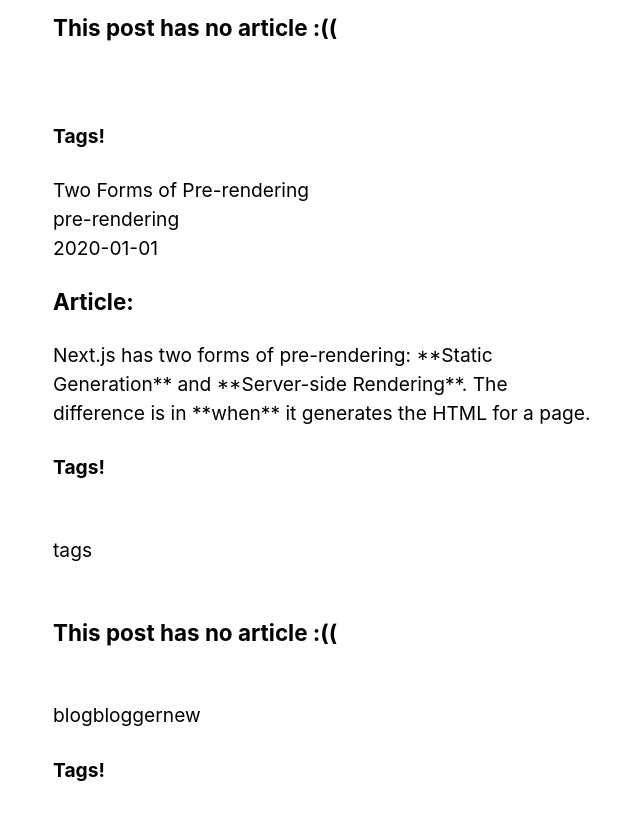
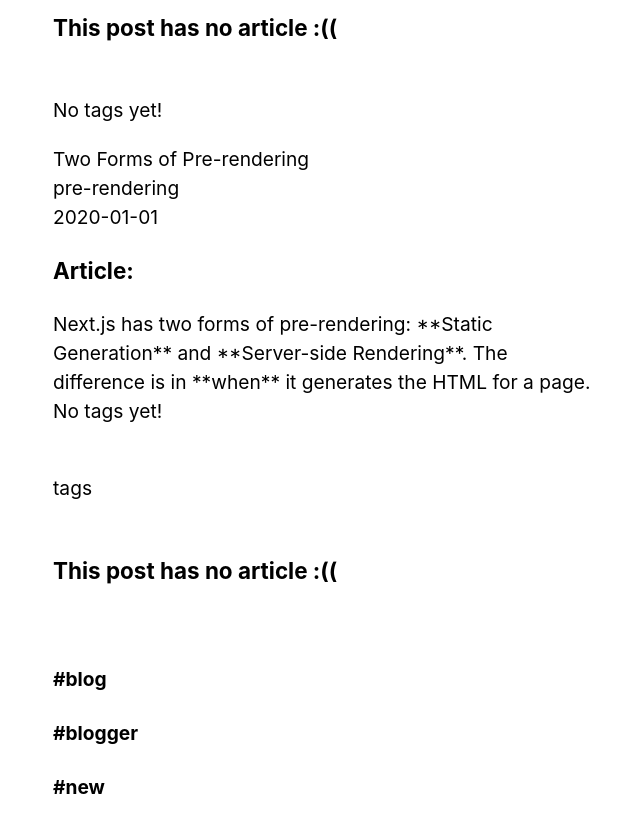
Before and after one commit to MikhailTabachek/NextJSApp1, a Next.js app in the folder nextjs-blog1/: page / in a window 1280 px wide. Shown: the part 460-1292 px from the top of the page, without its empty margins (315-955 px from the left). Built offline with nearby package versions, Linux system fonts and the light colour scheme.

Commit message:
Map tags

```diff
--- a/nextjs-blog1/pages/index.js
+++ b/nextjs-blog1/pages/index.js
@@ -57,8 +57,14 @@ export default function Home({allPostsData}) {
               </>}
               <br />
 
-              {<>
-                {tags} <h4> Tags!</h4>
+              {tags?
+                <>
+                {Object.keys(tags).map((tag, i) => (
+                  <h4>#{tags[tag]} </h4>
+
+                ))}
+              </>: <>
+                  No tags yet!
               </>}
 
             </li>
```
